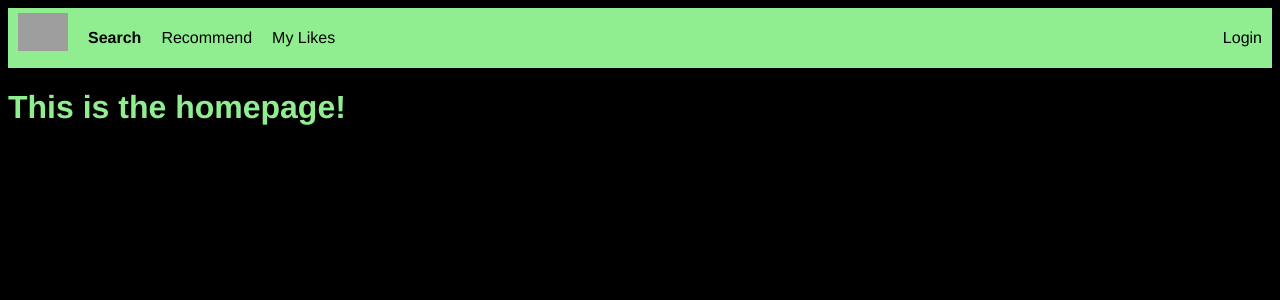
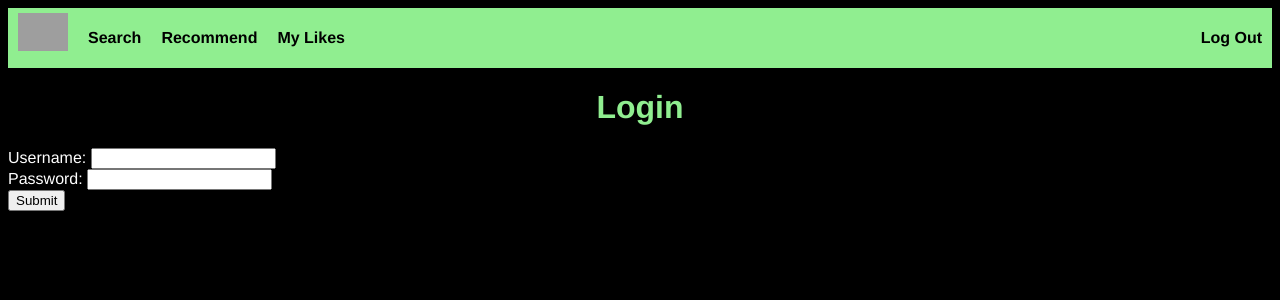
Before and after one commit to sumedhvaidy/rockify-front-end, a React (Create React App) app in the folder rockify-front-end/: page / in a window 1280 px wide. Shown: the top 300 px of the page. Built offline with nearby package versions, Linux system fonts and the light colour scheme; grey boxes are pictures that could not be loaded.

Commit message:
Basic UI for login, search, and recommend pages

```diff
--- a/rockify-front-end/src/App.css
+++ b/rockify-front-end/src/App.css
@@ -36,16 +36,11 @@ li {
   color: darkgreen;
 }
 
-.login {
+.logout {
   margin-left: auto;
-}
-
-.current {
-  color: darkgreen;
-  text-decoration: none;
-  font-weight: bold;
 }
 
 h1 {
   color: lightgreen;
+  text-align: center;
 }
--- a/rockify-front-end/src/App.js
+++ b/rockify-front-end/src/App.js
@@ -12,32 +12,71 @@ const App = () => (
 
 const Navigation = () => (
     <div class = "menu">
-      <li><NavLink activeClassName="current" to='/'><img src="rockifylogo.ico" width="50px" /></NavLink></li>
-      <li><NavLink activeClassName="current" to='/search'>Search</NavLink></li>
-      <li>Recommend</li>
-      <li>My Likes</li>
-      <div class = "login">
-        <li>Login</li>
+      <li><NavLink to='/'><img src="rockifylogo.ico" width="50px" /></NavLink></li>
+      <li><NavLink to='/search'>Search</NavLink></li>
+      <li><NavLink to='/recommend'>Recommend</NavLink></li>
+      <li><NavLink to='/mylikes'>My Likes</NavLink></li>
+      <div class = "logout">
+        <li><NavLink to='/'>Log Out</NavLink></li>
       </div>
     </div>
 );
 
-const Home = () => (
-  <div className='home'>
-    <h1> This is the homepage! </h1>
+const Login = () => (
+  <div className='login'>
+    <h1> Login </h1>
+    <label for="username">Username: </label>
+    <input type="text" />
+    <br></br>
+    <label for="password">Password: </label>
+    <input type="password" />
+    <br></br>
+    <button> Submit </button>
   </div>
 );
 
 const Search = () => (
-  <div class = "search">
-    <h1> The test is successful </h1>
+  <div className='search'>
+    <h1> Search for a track, artist, or album </h1>
+    <input type="text" placeholder="Search..."/>
+    <button> Search </button>
+    <br></br>
+    <input type="checkbox" id="Track" name="Track"/>
+    <label for="Track"> Track </label>
+    <input type="checkbox" id="Artist" name="Artist"/>
+    <label for="Artist"> Artist </label>
+    <input type="checkbox" id="Album" name="Album"/>
+    <label for="Album"> Album </label>
+  </div>
+);
+
+const Recommend = () => (
+  <div className='recommend'>
+    <h1> Recommend a track, artist, or album </h1>
+    <input type="text" placeholder="Recommend..."/>
+    <button> Recommend </button>
+    <br></br>
+    <input type="radio" id="TrackSearch" name="recommendSelection"/>
+    <label for="Track"> Track </label>
+    <input type="radio" id="Artist" name="recommendSelection"/>
+    <label for="Artist"> Artist </label>
+    <input type="radio" id="Album" name="recommendSelection"/>
+    <label for="Album"> Album </label>
+  </div>
+);
+
+const MyLikes = () => (
+  <div className='mylikes'>
+    <h1> My Likes </h1>
   </div>
 );
 
 const Main = () => (
   <Routes>
-    <Route path='/' element={<Home />} />
+    <Route path='/' element={<Login />} />
     <Route path='/search' element={<Search />} />
+    <Route path='/recommend' element={<Recommend />} />
+    <Route path='/mylikes' element={<MyLikes />} />
   </Routes>
 );
 
```
